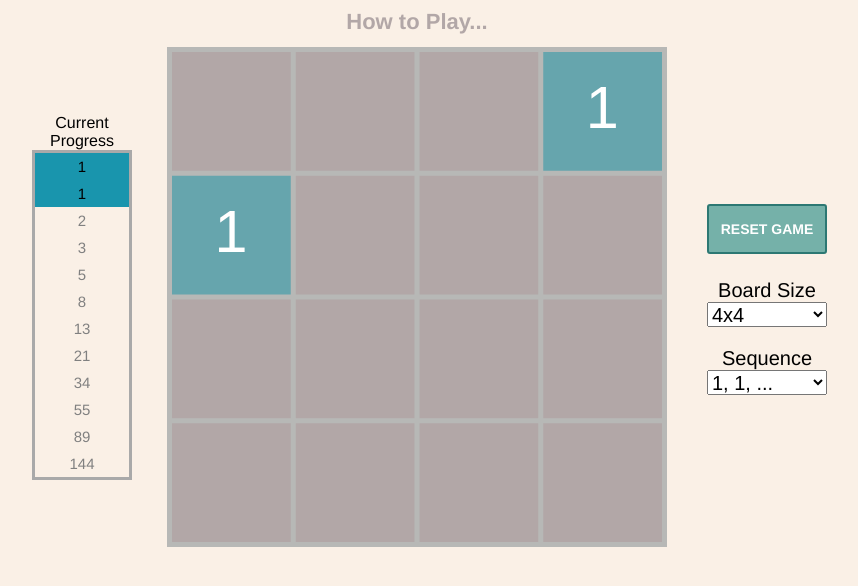
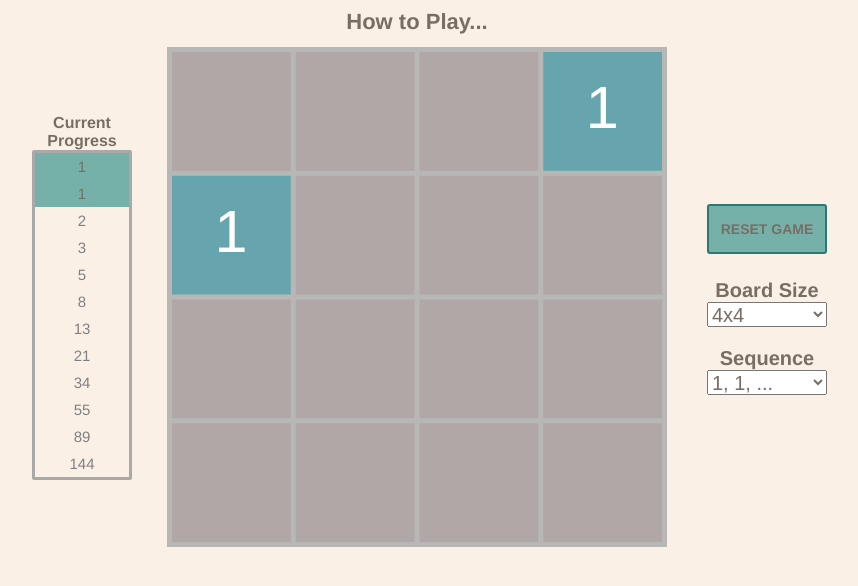
Before and after one commit to DeliSauce/Fibonacci_144, a website: page index.html in a window 1280 px wide. Shown: the part 58-644 px from the top of the page, without its empty margins (223-1081 px from the left). Drawn offline with nearby package versions, Linux system fonts and the light colour scheme.

Commit message:
Update styling

```diff
--- a/stylesheets/style.css
+++ b/stylesheets/style.css
@@ -22,6 +22,8 @@ label {
   margin: 10px 0;
   align-items: center;
   font-size: 20px;
+  color: #776E65;
+  font-weight: bold;
 }
 
 .controls {
@@ -55,9 +57,12 @@ a {
   flex-direction: column;
   align-content:flex-end;
   border: 3px solid darkgray;
+  border-radius: 2px;
 }
 .sequence-tracker-header {
   text-align: center;
+  color: #776E65;
+  font-weight: bold;
 }
 
 .sequence-tracker > * {
@@ -80,7 +85,7 @@ button, select {
   background-color: #75b1a9;
 	border: #2c7873 2px solid;
   border-radius: 3px;
-  color: white;
+  color: #776E65;
   height: 50px;
   margin: 15px 0;
   text-align: center;
@@ -99,7 +104,7 @@ button, select {
   appearance: none;
   background-color: transparent;
 	border: none;
-  color: #b2a7a7;
+  color: #776E65;
   height: 30px;
   width: 150px;
   margin: 10px 0;
@@ -111,11 +116,12 @@ button, select {
 select {
   height: 25px;
   font-size: 20px;
+  color: #776E65;
 }
 
 .highlighted {
-  color: black;
-  background-color: #1995ad;
+  color: #776E65;
+  background-color: #75b1a9;
   box-sizing: border-box;
 }
 
@@ -136,7 +142,7 @@ select {
   border-radius: 5px;
   top: 100px;
   background-color: #c4dfe6;
-  color: gray;
+  color: #776E65;
   height: 500px;
   width: 550px;
 }
```
